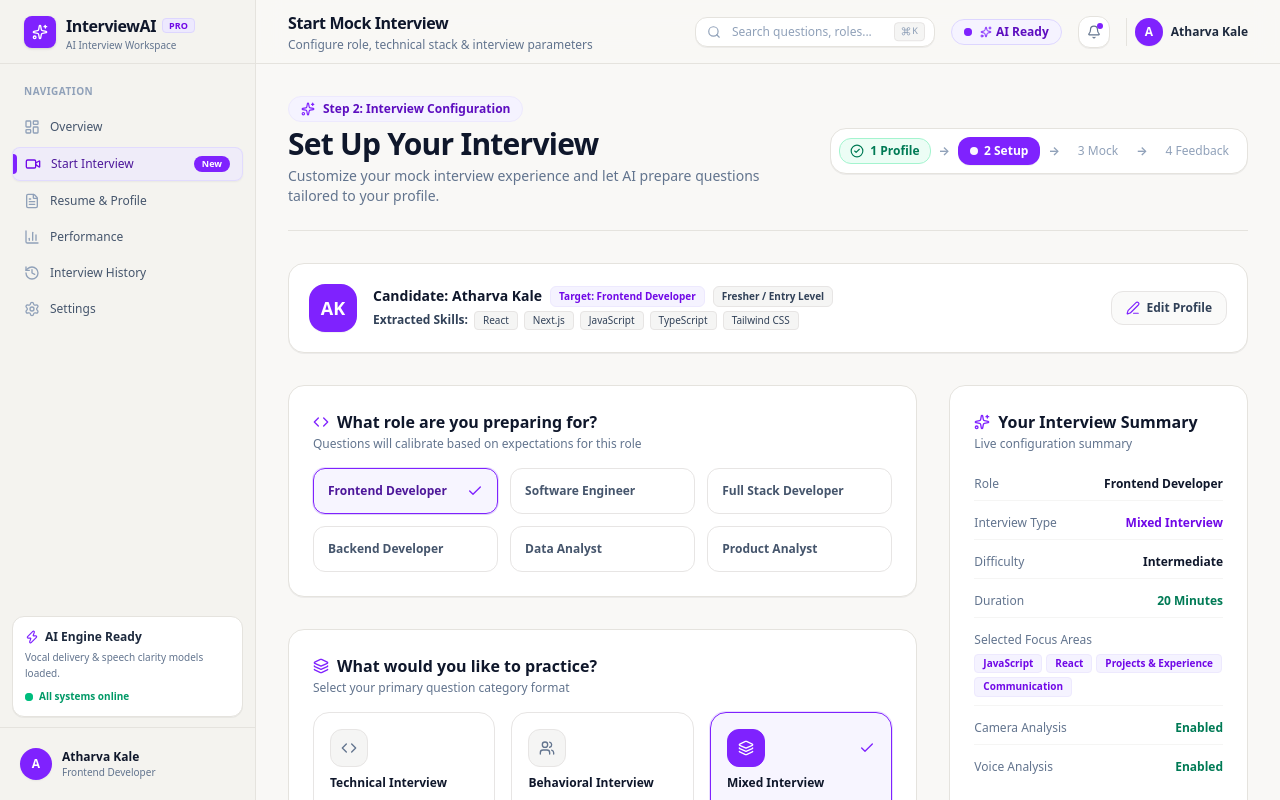
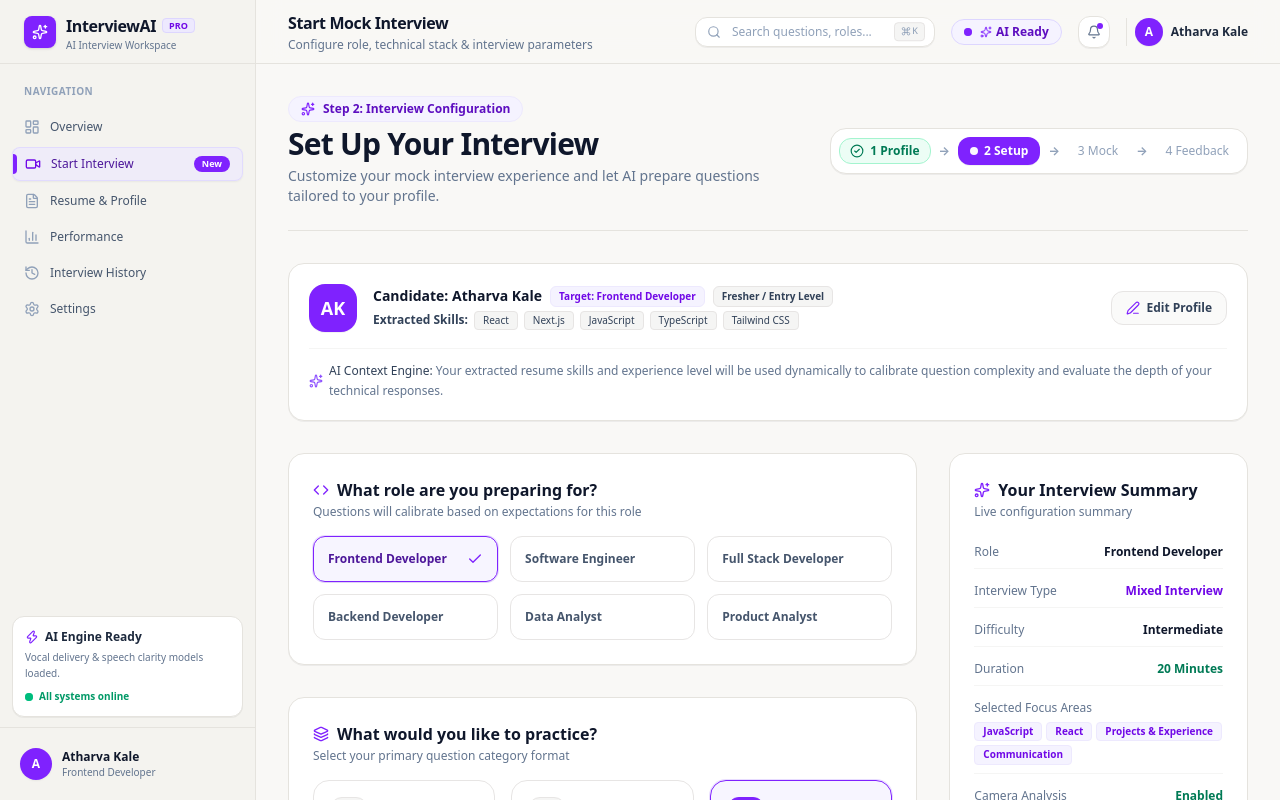
Before and after one commit to Atharva0393/interview-ai, a Next.js app: page /interview/setup in a window 1280 px wide. Shown: the top 800 px of the page. Built offline with nearby package versions, Linux system fonts and the light colour scheme.

Commit message:
feat(showcase): add contextual storytelling to setup, processing, and results pages

```diff
--- a/src/app/interview/setup/page.tsx
+++ b/src/app/interview/setup/page.tsx
@@ -198,7 +198,8 @@ export default function InterviewSetupPage() {
         </div>
 
         {/* Profile Context Card */}
-        <div className="p-5 rounded-2xl bg-white border border-[#e5e3de] shadow-2xs flex flex-col sm:flex-row sm:items-center justify-between gap-4">
+        <div className="p-5 rounded-2xl bg-white border border-[#e5e3de] shadow-2xs space-y-4">
+          <div className="flex flex-col sm:flex-row sm:items-center justify-between gap-4">
             <div className="flex items-center gap-4">
               <div className="w-12 h-12 rounded-2xl bg-violet-600 flex items-center justify-center font-extrabold text-white text-lg shadow-2xs shrink-0">
                 AK
@@ -231,6 +232,14 @@ export default function InterviewSetupPage() {
               <Edit3 className="w-3.5 h-3.5 text-violet-600" />
               <span>Edit Profile</span>
             </Link>
+          </div>
+
+          <div className="pt-3 border-t border-stone-100">
+            <p className="text-xs text-slate-500 flex items-center gap-1.5 leading-relaxed">
+              <Sparkles className="w-3.5 h-3.5 text-violet-500 shrink-0" />
+              <span><strong className="font-medium text-slate-700">AI Context Engine:</strong> Your extracted resume skills and experience level will be used dynamically to calibrate question complexity and evaluate the depth of your technical responses.</span>
+            </p>
+          </div>
         </div>
 
         {/* Configuration Body Layout (8 cols left, 4 cols right summary) */}
--- a/src/components/interview/processing-header.tsx
+++ b/src/components/interview/processing-header.tsx
@@ -21,7 +21,7 @@ export function ProcessingHeader() {
       </h1>
 
       <p className="text-xs sm:text-sm text-slate-500 font-normal leading-relaxed">
-        Our AI is processing your responses, communication patterns, and interview performance to create your personalized feedback report.
+        Our AI engine is currently synthesizing your vocal delivery, eye contact patterns, and technical response depth into a structured, personalized performance report.
       </p>
     </div>
   );
--- a/src/components/results/results-header.tsx
+++ b/src/components/results/results-header.tsx
@@ -44,8 +44,8 @@ export function ResultsHeader() {
         <h1 className="text-2xl sm:text-4xl font-extrabold text-slate-900 tracking-tight">
           Your Interview Performance Report
         </h1>
-        <p className="text-xs sm:text-sm text-slate-500 font-normal mt-1">
-          Here is a complete breakdown of your interview performance and personalized insights to help you improve.
+        <p className="text-xs sm:text-sm text-slate-500 font-normal mt-1 leading-relaxed">
+          Here is a complete breakdown of your interview performance. Review these scores alongside your personalized growth recommendations, and track your readiness improvements over time in your History tab.
         </p>
       </div>
 
```
Lines whose indentation alone changed are shown as unchanged.
